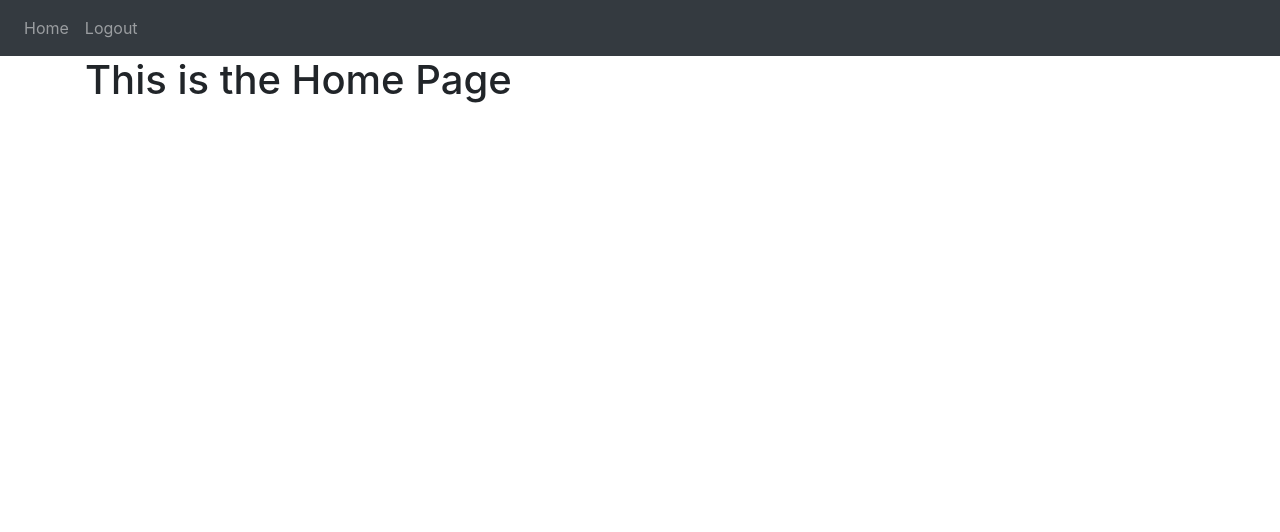
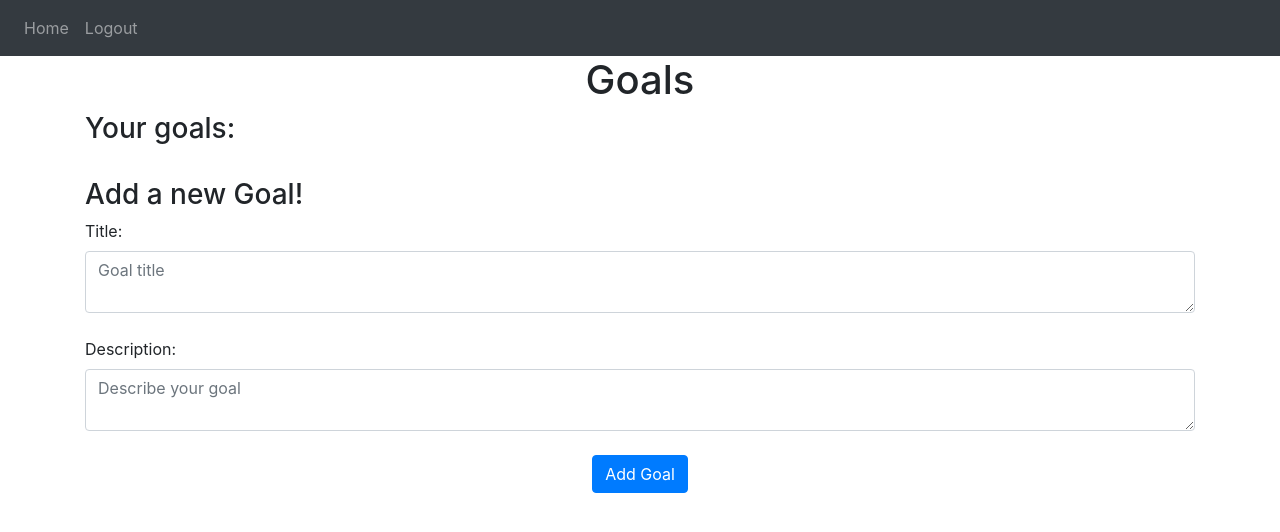
Before and after one commit to FrowsyFrog/Goals-FlaskWebApp, a Flask app: page / in a window 1280 px wide. Shown: the top 532 px of the page. Run offline with Flask 3, Linux system fonts and the light colour scheme; the visitor is signed in with stand-in values (Sample User, id 1); data that the repository does not hold is empty; some libraries are stand-ins or nearby versions.

Commit message:
End goals

```diff
--- a/website/__init__.py
+++ b/website/__init__.py
@@ -2,6 +2,7 @@ from flask import Flask
 from flask_login import LoginManager
 import requests
 
+url = 'http://44.195.223.194:8000/'
 url2 = 'http://3.214.121.253:8000/'
 
 def create_app():
@@ -11,7 +12,6 @@ def create_app():
     login_manager = LoginManager()
     login_manager.login_view = 'auth.login'
     login_manager.init_app(app)
-
 
     from .views import views
     from .auth import auth
@@ -26,7 +26,6 @@ def create_app():
         response = requests.get(f'{url2}userid/{id}')
         if response.status_code == 200:
             response_data = response.json()
-            print(response_data[0])
             if response_data:
                 return User(data=response_data[0])
         return
--- a/website/auth.py
+++ b/website/auth.py
@@ -2,10 +2,9 @@ import requests
 from flask import Blueprint, render_template, request, flash, redirect, url_for
 from flask_login import login_user, login_required, logout_user, current_user
 from .models import User
+from .__init__ import url, url2
 
 auth = Blueprint('auth', __name__)
-url = 'http://44.195.223.194:8000/'
-url2 = 'http://3.214.121.253:8000/'
 
 @auth.route('/login', methods=['GET', 'POST'])
 def login():
@@ -21,8 +20,6 @@ def login():
             flash('Logged in succesfully!', category='success')
             response_data = response.json()
             if response_data:
-                print("caca!")
-                print(response_data[0])
                 login_user(User(response_data[0]), remember=True)
                 return redirect(url_for('views.home'))
         flash("Incorrect email or password, try again.", category='error')
--- a/website/templates/home.html
+++ b/website/templates/home.html
@@ -1,5 +1,31 @@
 {% extends "base.html" %} {% block title %}Home{% endblock %}
+{% block content %}
 
-{% block content %}
-<h1>This is the Home Page</h1>
+<h1 align="center">Goals</h1>
+<ul class="list-group list-group-flush" id="goals">
+    <h3>Your goals:</h3>
+    {% for goal in goals %}
+    <li class="list-group-item">
+        <h4>{{goal[1]}}</h4>
+        {{goal[2]}}
+        <br/><br/>
+        <button class="btn btn-info">Edit</button>
+        <button class="btn btn-danger">Delete</button>
+        <button class="btn btn-secondary">Comments</button>
+    </li>
+    {% endfor %}
+</ul>
+<br/>
+<form method="POST">
+    <h3>Add a new Goal!</h3>
+    <label for="title">Title:</label>
+    <textarea name="title" id="title" placeholder="Goal title" class="form-control"></textarea>
+    <br/>
+    <label for="description">Description:</label>
+    <textarea name="description" id="description" placeholder="Describe your goal" class="form-control"></textarea>
+    <br/>
+    <div align="center">
+        <button type="submit" class="btn btn-primary">Add Goal</button>
+    </div>
+    <br/>
 {% endblock %}
--- a/website/views.py
+++ b/website/views.py
@@ -1,9 +1,35 @@
-from flask import Blueprint, render_template
+from flask import Blueprint, render_template, request, flash
 from flask_login import login_required, current_user
+from .__init__ import url, url2
+import requests
 
 views = Blueprint('views', __name__)
 
 @views.route('/', methods=['GET', 'POST'])
 @login_required
 def home():
-    return render_template("home.html", user=current_user)
+    if request.method == 'POST':
+        user_id = current_user.id
+        title = request.form.get('title')
+        description = request.form.get('description')
+        data ={
+            "title": title,
+            "description": description
+        }
+        print(data)
+        print(f'{url}user/{user_id}')
+        response = requests.post(f'{url}user/{user_id}', data=data)
+        if response.status_code == 200:
+            flash('Goal added succesfully!', category='success')
+            response_data = response.json()
+        else:
+            flash("Error: Goal not added, try again.", category='error')
+
+    goals = []
+    response = requests.get(f'{url}user/{current_user.id}')
+    if response.status_code == 200:
+        response_data = response.json()
+        if response_data:
+            goals = response_data
+    print(goals)
+    return render_template("home.html", user=current_user, goals=goals)
```
